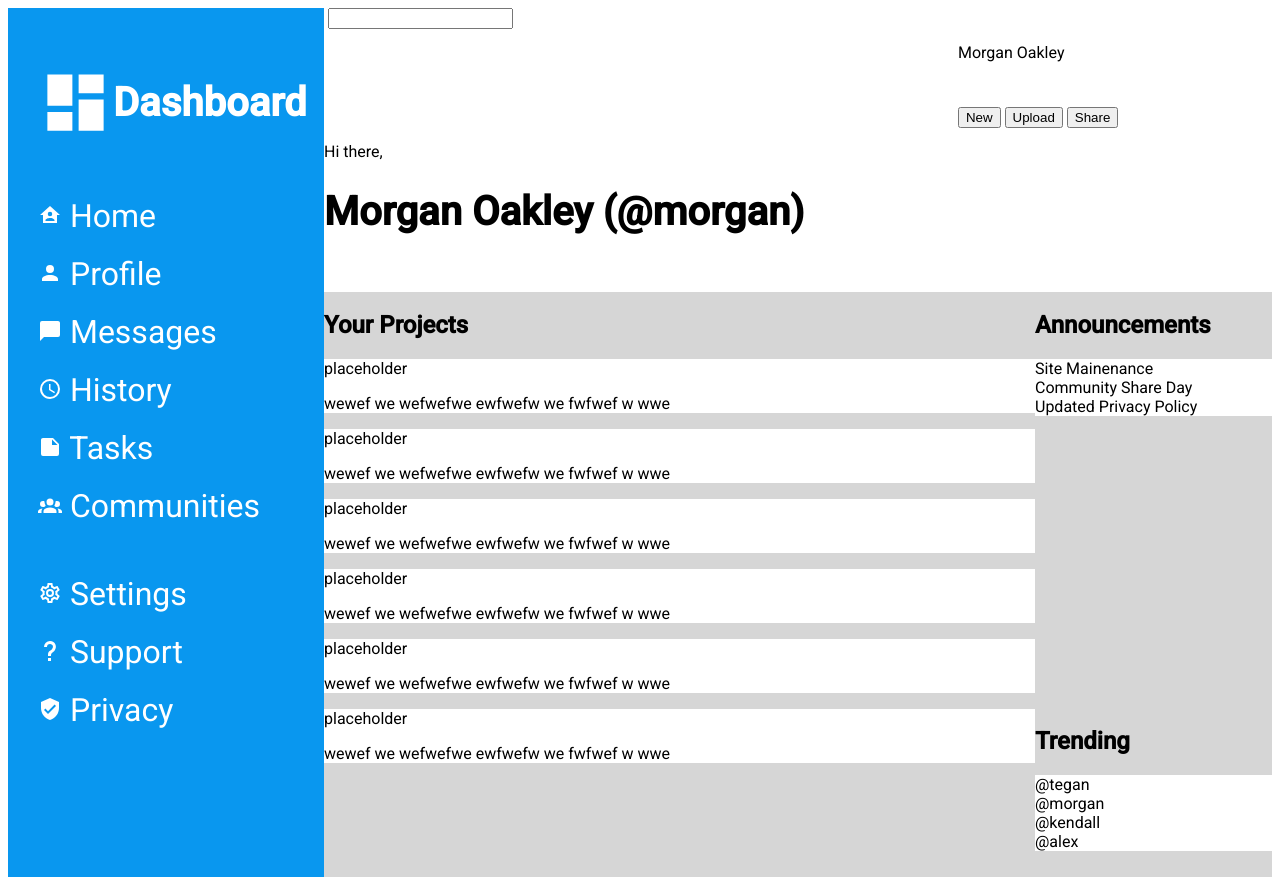
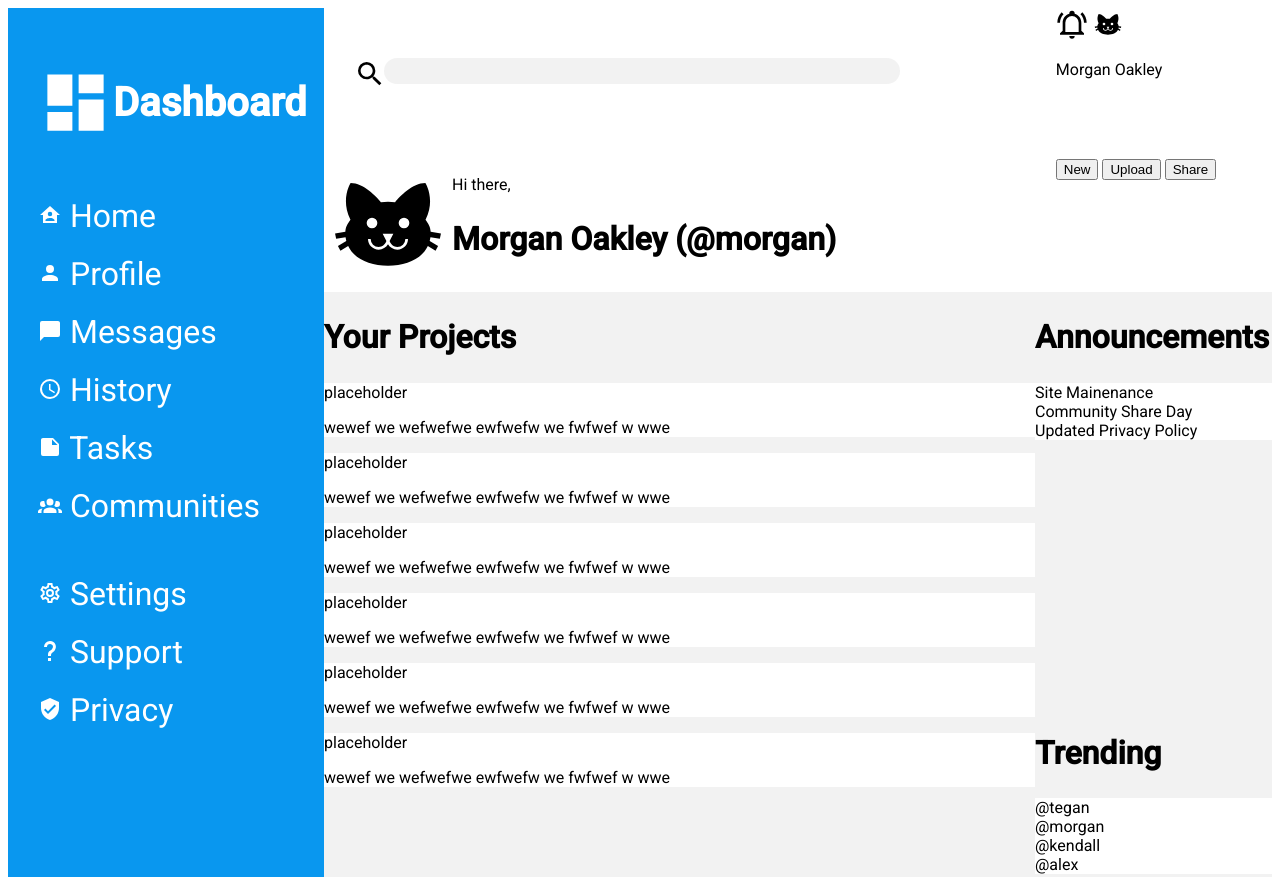
Before and after one commit to jollyoli93/dashboard_OP, a plain HTML site: page index.html in a window 1280 px wide. Shown: the top 877 px of the page. Drawn offline with Linux system fonts and the light colour scheme.

Commit message:
search bar styled

```diff
--- a/index.html
+++ b/index.html
@@ -13,20 +13,24 @@
     <div class="container">
         <div class="header">
             <span class="search-bar">
-                <label for="search"><img src=""></label>
+                <label for="search">
+                    <svg xmlns="http://www.w3.org/2000/svg" viewBox="0 0 24 24"><path d="M9.5,3A6.5,6.5 0 0,1 16,9.5C16,11.11 15.41,12.59 14.44,13.73L14.71,14H15.5L20.5,19L19,20.5L14,15.5V14.71L13.73,14.44C12.59,15.41 11.11,16 9.5,16A6.5,6.5 0 0,1 3,9.5A6.5,6.5 0 0,1 9.5,3M9.5,5C7,5 5,7 5,9.5C5,12 7,14 9.5,14C12,14 14,12 14,9.5C14,7 12,5 9.5,5Z" /></svg>
+                </label>
                 <input type="text" name="search" id="search"/>
             </span>
 
             <div class="profile">
-                <img src="">
-                <img src="">
+                <svg xmlns="http://www.w3.org/2000/svg" viewBox="0 0 24 24"><path d="M10,21H14A2,2 0 0,1 12,23A2,2 0 0,1 10,21M21,19V20H3V19L5,17V11C5,7.9 7.03,5.17 10,4.29C10,4.19 10,4.1 10,4A2,2 0 0,1 12,2A2,2 0 0,1 14,4C14,4.1 14,4.19 14,4.29C16.97,5.17 19,7.9 19,11V17L21,19M17,11A5,5 0 0,0 12,6A5,5 0 0,0 7,11V18H17V11M19.75,3.19L18.33,4.61C20.04,6.3 21,8.6 21,11H23C23,8.07 21.84,5.25 19.75,3.19M1,11H3C3,8.6 3.96,6.3 5.67,4.61L4.25,3.19C2.16,5.25 1,8.07 1,11Z" /></svg>
+                <svg xmlns="http://www.w3.org/2000/svg" viewBox="0 0 24 24"><path d="M12,8L10.67,8.09C9.81,7.07 7.4,4.5 5,4.5C5,4.5 3.03,7.46 4.96,11.41C4.41,12.24 4.07,12.67 4,13.66L2.07,13.95L2.28,14.93L4.04,14.67L4.18,15.38L2.61,16.32L3.08,17.21L4.53,16.32C5.68,18.76 8.59,20 12,20C15.41,20 18.32,18.76 19.47,16.32L20.92,17.21L21.39,16.32L19.82,15.38L19.96,14.67L21.72,14.93L21.93,13.95L20,13.66C19.93,12.67 19.59,12.24 19.04,11.41C20.97,7.46 19,4.5 19,4.5C16.6,4.5 14.19,7.07 13.33,8.09L12,8M9,11A1,1 0 0,1 10,12A1,1 0 0,1 9,13A1,1 0 0,1 8,12A1,1 0 0,1 9,11M15,11A1,1 0 0,1 16,12A1,1 0 0,1 15,13A1,1 0 0,1 14,12A1,1 0 0,1 15,11M11,14H13L12.3,15.39C12.5,16.03 13.06,16.5 13.75,16.5A1.5,1.5 0 0,0 15.25,15H15.75A2,2 0 0,1 13.75,17C13,17 12.35,16.59 12,16V16H12C11.65,16.59 11,17 10.25,17A2,2 0 0,1 8.25,15H8.75A1.5,1.5 0 0,0 10.25,16.5C10.94,16.5 11.5,16.03 11.7,15.39L11,14Z" /></svg>
                 <p>Morgan Oakley</p>
             </div>
 
             <div class="welcome">
-                <img src="">
-                <p>Hi there,</p>
-                <h1>Morgan Oakley (@morgan)</h1>
+                <svg xmlns="http://www.w3.org/2000/svg" viewBox="0 0 24 24"><path d="M12,8L10.67,8.09C9.81,7.07 7.4,4.5 5,4.5C5,4.5 3.03,7.46 4.96,11.41C4.41,12.24 4.07,12.67 4,13.66L2.07,13.95L2.28,14.93L4.04,14.67L4.18,15.38L2.61,16.32L3.08,17.21L4.53,16.32C5.68,18.76 8.59,20 12,20C15.41,20 18.32,18.76 19.47,16.32L20.92,17.21L21.39,16.32L19.82,15.38L19.96,14.67L21.72,14.93L21.93,13.95L20,13.66C19.93,12.67 19.59,12.24 19.04,11.41C20.97,7.46 19,4.5 19,4.5C16.6,4.5 14.19,7.07 13.33,8.09L12,8M9,11A1,1 0 0,1 10,12A1,1 0 0,1 9,13A1,1 0 0,1 8,12A1,1 0 0,1 9,11M15,11A1,1 0 0,1 16,12A1,1 0 0,1 15,13A1,1 0 0,1 14,12A1,1 0 0,1 15,11M11,14H13L12.3,15.39C12.5,16.03 13.06,16.5 13.75,16.5A1.5,1.5 0 0,0 15.25,15H15.75A2,2 0 0,1 13.75,17C13,17 12.35,16.59 12,16V16H12C11.65,16.59 11,17 10.25,17A2,2 0 0,1 8.25,15H8.75A1.5,1.5 0 0,0 10.25,16.5C10.94,16.5 11.5,16.03 11.7,15.39L11,14Z" /></svg>
+                <div class="text-block">
+                    <p>Hi there,</p>
+                    <h2>Morgan Oakley (@morgan)</h2>
+                </div>
             </div>
             <div class="action-buttons">
                 <button>New</button>
--- a/style.css
+++ b/style.css
@@ -1,5 +1,10 @@
 :root {
     font-family: 'Roboto', sans-serif;
+    --grey-background:  rgba(241, 241, 241, 0.92);
+}
+
+h2 {
+    font-size: 2rem;
 }
 
 svg{
@@ -7,8 +12,20 @@ svg{
     height: 24px;
 }
 
-svg path {
+.sidebar svg path {
     fill: rgb(255, 255, 255);
+}
+
+.header svg {
+    width: 2rem;
+    height: 2rem;
+    gap: 10px;
+
+}
+
+.welcome svg {
+    width: 8rem;
+    height: 8rem;
 }
 
 .logo svg {
@@ -32,8 +49,24 @@ h1 {
 
 }
 
+.header .welcome {
+    display: flex;
+}
+
 .header .search-bar {
+    padding: 50px 100px 60px 30px;
     grid-column: 1/2;
+    display: grid;
+    grid-template-columns: 10px 1fr;
+    gap: 20px
+}
+
+.header .search-bar input {
+    width: 40vw;
+    height: 3vh;
+    border: 0;
+    background-color: var(--grey-background);
+    border-radius: 20px;
 }
 
 .header .profile {
@@ -75,7 +108,7 @@ h1 {
 }
 
 .main {
-    background-color: rgba(211, 211, 211, 0.92);
+    background-color: var(--grey-background);
     grid-column: 2/3;
     display: grid;
     grid-template-columns: 3fr 1fr;
```
